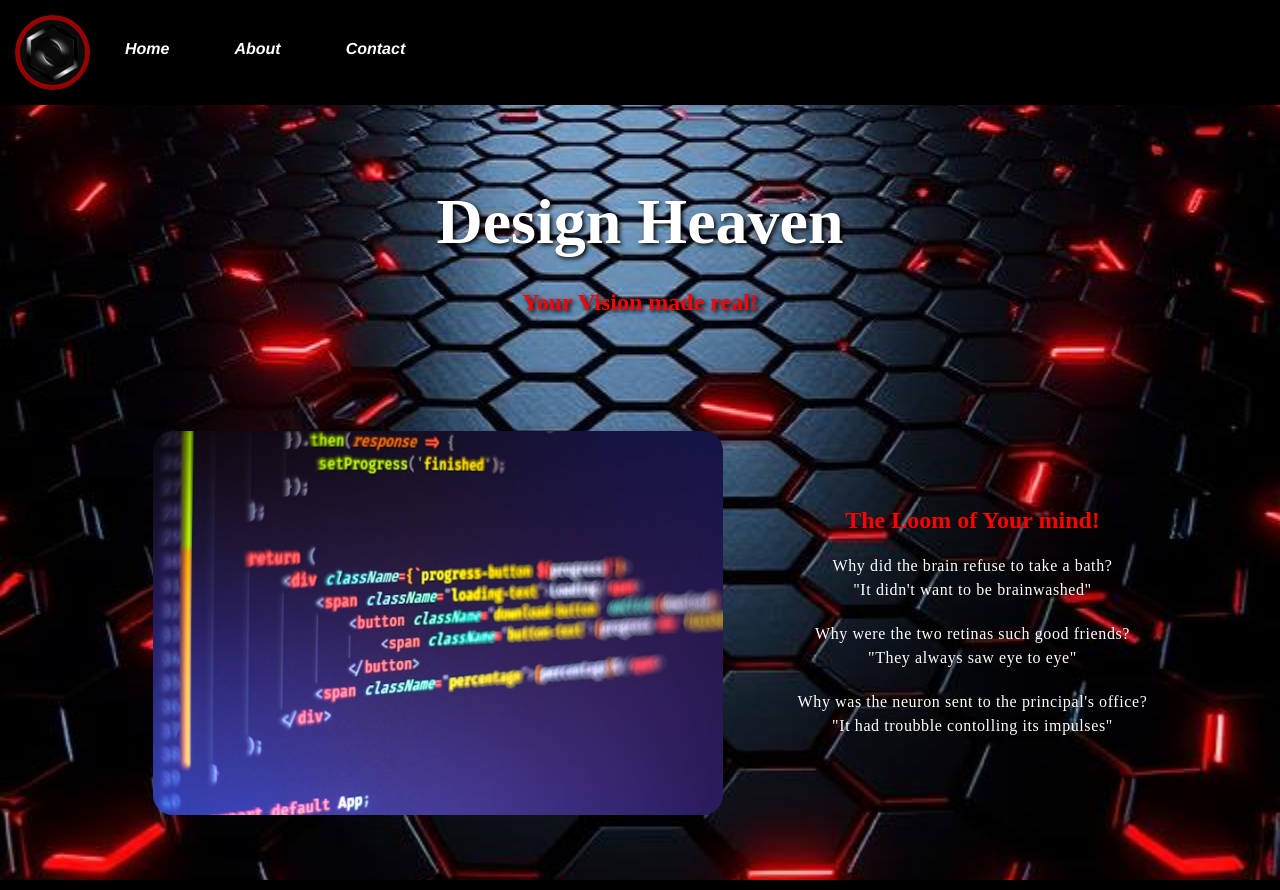
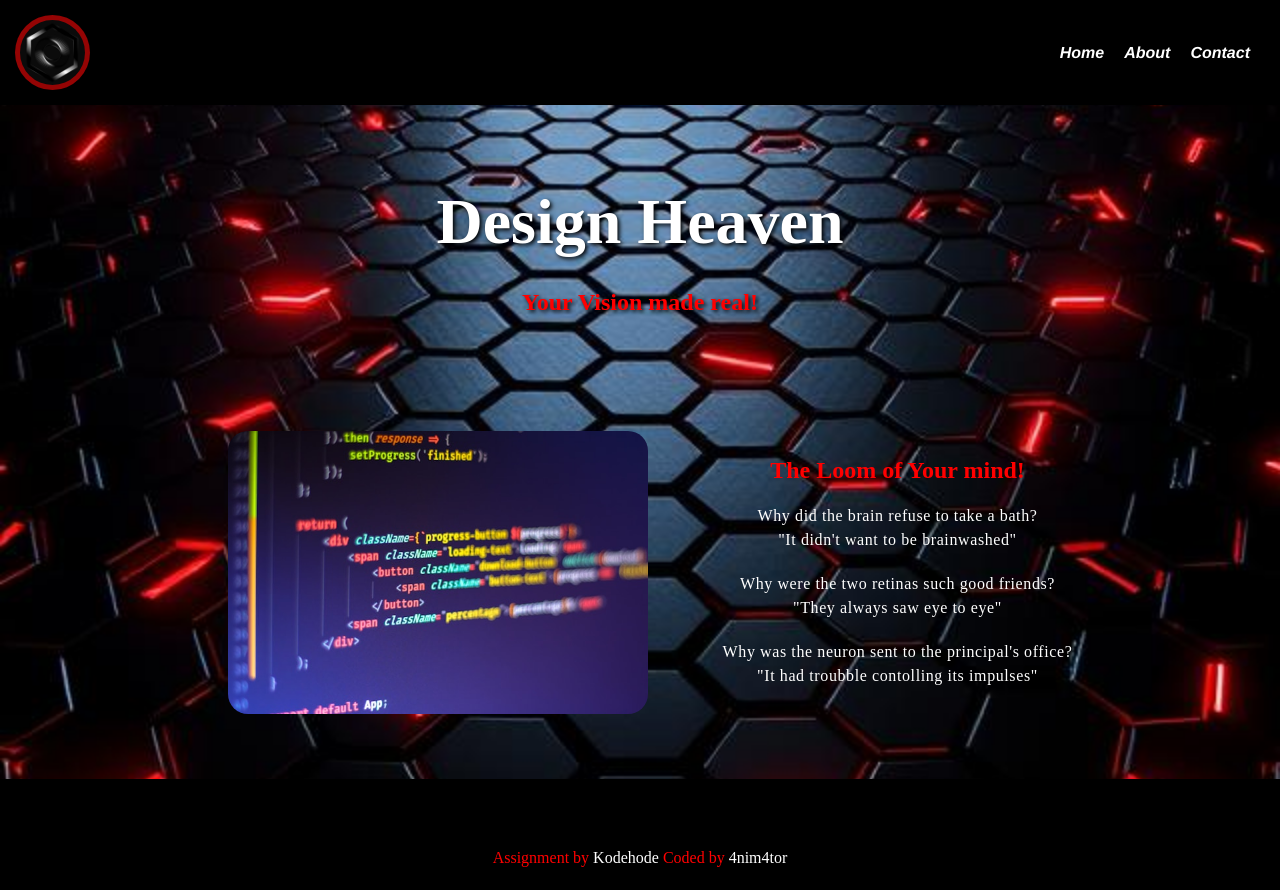
Before and after one commit to 4nim4tor/HTML---CSS-oppgave-1-Vis-hva-du-kan-, a plain HTML site: page index.html in a window 1280 px wide. Shown: the top 890 px of the page. Drawn offline with Linux system fonts and the light colour scheme.

Commit message:
Nav-bar-fix update 0.05

```diff
--- a/index.html
+++ b/index.html
@@ -8,7 +8,7 @@
   </head>
   <body>
     <header>
-      <nav class="nav-container">
+      <nav>
         <figure class="logo-container">
           <img
             class="logo"
--- a/style.css
+++ b/style.css
@@ -11,6 +11,7 @@
 
 * {
   margin: 0;
+  padding: 0;
   box-sizing: border-box;
 }
 
@@ -57,7 +58,7 @@ article {
 .img-container {
   display: grid;
   padding: 35px;
-  max-width: 650px;
+  max-width: 500px;
 }
 
 .logo-container {
@@ -88,17 +89,19 @@ article {
   text-shadow: 2px 2px 4px hsla(var(--prim-black));
 }
 
-.nav-container {
-  position: relative;
+nav {
+  display: flex;
+  width: 100vw;
+  justify-content: space-between;
   font-family: "Franklin Gothic Medium", "Arial Narrow", Arial, sans-serif;
-  display: flex;
 }
 
 .navigation {
   display: flex;
-  text-align: center;
-  gap: 40px;
-  margin-block: 30px;
+  justify-content: center;
+  align-items: center;
+  gap: 20px;
+  margin: 20px;
 }
 
 .details-container {
@@ -140,16 +143,14 @@ ul {
   list-style-type: none;
   margin: 10px;
   padding: 10px;
-  width: 50px;
 }
 
 li a {
-  display: block;
-  text-align: center;
+  justify-content: center;
+  align-items: center;
   text-decoration: none;
   font-style: italic;
   font-weight: bold;
-  margin-right: 25px;
 }
 
 a:link,
```
